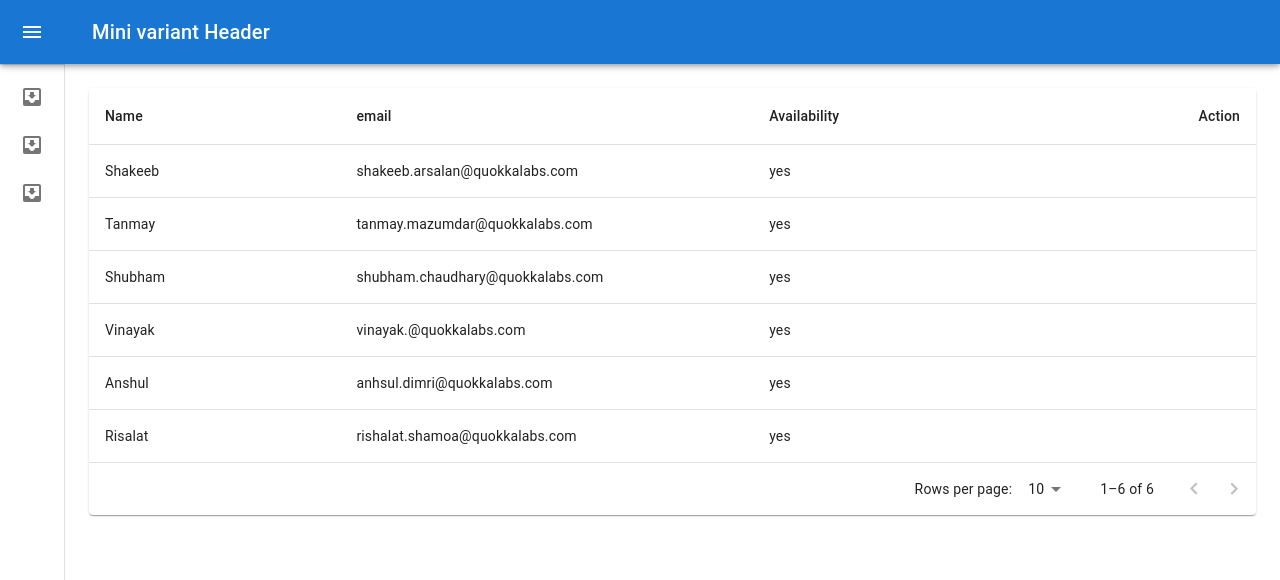
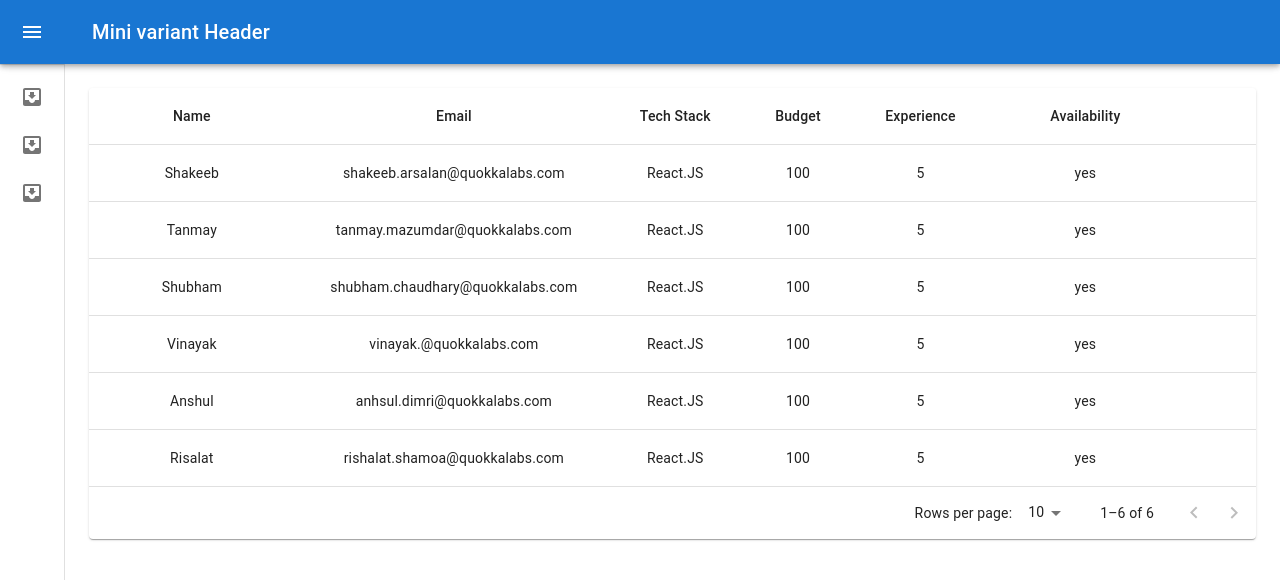
Before and after one commit to tanmaymazumdar19/zerobug-web, a React (Vite) app: page /company/employee/hire in a window 1280 px wide. Shown: the top 580 px of the page. Built offline with nearby package versions, Linux system fonts and the light colour scheme.

Commit message:
(feat): create modal to show details

```diff
--- /dev/null
+++ b/src/components/Reuseable/CustomModal.tsx
@@ -0,0 +1,56 @@
+import { useDispatch, useSelector } from "react-redux";
+import { Box, Modal } from "@mui/material";
+import CloseIcon from "@mui/icons-material/Close";
+import { setShowModal } from "../../redux/slices/modalSlice";
+
+export const batchComponentStyle = {
+  position: "absolute",
+  top: "50%",
+  left: "50%",
+  transform: "translate(-50%, -50%)",
+  backgroundColor: "#f8f8f8",
+  boxShadow: 24,
+  display: "flex",
+  flexDirection: "column",
+  alignItems: "center",
+  justifyContent: "center",
+  borderRadius: "12px",
+  outline: "none",
+  width: "90%",
+  maxWidth: "30rem",
+};
+
+function CustomModal({ children }: any) {
+  const dispatch = useDispatch();
+  const selector = useSelector((store: any) => store);
+
+  const showModal = selector.modalSlice.showModal;
+
+  const handleClose = () => {
+    dispatch(setShowModal(false));
+  };
+
+  return (
+    <Modal
+      open={showModal}
+      onClose={handleClose}
+      aria-labelledby="modal-modal-title"
+      aria-describedby="modal-modal-description"
+    >
+      <Box sx={batchComponentStyle}>
+        <CloseIcon
+          sx={{
+            position: "absolute",
+            top: "12px",
+            right: "12px",
+            cursor: "pointer",
+          }}
+          onClick={handleClose}
+        />
+        {children}
+      </Box>
+    </Modal>
+  );
+}
+
+export default CustomModal;
--- a/src/pages/Company/DoHire/Employee.tsx
+++ b/src/pages/Company/DoHire/Employee.tsx
@@ -1,15 +1,24 @@
-import * as React from "react";
-import Paper from "@mui/material/Paper";
-import Table from "@mui/material/Table";
-import TableBody from "@mui/material/TableBody";
-import TableCell from "@mui/material/TableCell";
-import TableContainer from "@mui/material/TableContainer";
-import TableHead from "@mui/material/TableHead";
-import TablePagination from "@mui/material/TablePagination";
-import TableRow from "@mui/material/TableRow";
+import { useState } from "react";
+import GroupAddIcon from "@mui/icons-material/GroupAdd";
+import {
+  Box,
+  IconButton,
+  Tooltip,
+  Paper,
+  Table,
+  TableBody,
+  TableCell,
+  TableContainer,
+  TableHead,
+  TablePagination,
+  TableRow,
+} from "@mui/material";
+import { setShowModal } from "../../../redux/slices/modalSlice";
+import { useDispatch } from "react-redux";
+import CustomModal from "../../../components/Reuseable/CustomModal";
 
 interface Column {
-  id: "name" | "email" | "tech stack" | "availability" | "action";
+  id: "name" | "email" | "techStack" | "availability" | "budget" | "experience";
   label: string;
   minWidth?: number;
   align?: "right" | "left";
@@ -18,19 +27,14 @@ interface Column {
 
 const columns: readonly Column[] = [
   { id: "name", label: "Name", minWidth: 170 },
-  { id: "email", label: "email", minWidth: 100 },
+  { id: "email", label: "Email", minWidth: 100 },
+  { id: "techStack", label: "Tech Stack", minWidth: 100 },
+  { id: "budget", label: "Budget", minWidth: 100 },
+  { id: "experience", label: "Experience", minWidth: 100 },
   {
     id: "availability",
     label: "Availability",
     minWidth: 170,
-    align: "left",
-    format: (value: number) => value.toLocaleString("en-US"),
-  },
-  {
-    id: "action",
-    label: "Action",
-    minWidth: 170,
-    align: "right",
     format: (value: number) => value.toLocaleString("en-US"),
   },
 ];
@@ -38,29 +42,72 @@ const columns: readonly Column[] = [
 interface Data {
   name: string;
   email: string;
+  techStack: string;
+  budget: number;
+  experience: number;
   availability: "yes" | "no";
 }
 
 function createData(
   name: string,
   email: string,
+  techStack: string,
+  budget: number,
+  experience: number,
   availability: "yes" | "no"
 ): Data {
-  return { name, email, availability };
+  return { name, email, techStack, budget, experience, availability };
 }
 
 const rows = [
-  createData("Shakeeb", "shakeeb.arsalan@quokkalabs.com", "yes"),
-  createData("Tanmay", "tanmay.mazumdar@quokkalabs.com", "yes"),
-  createData("Shubham", "shubham.chaudhary@quokkalabs.com", "yes"),
-  createData("Vinayak", "vinayak.@quokkalabs.com", "yes"),
-  createData("Anshul", "anhsul.dimri@quokkalabs.com", "yes"),
-  createData("Risalat", "rishalat.shamoa@quokkalabs.com", "yes"),
+  createData(
+    "Shakeeb",
+    "shakeeb.arsalan@quokkalabs.com",
+    "React.JS",
+    100,
+    5,
+    "yes"
+  ),
+  createData(
+    "Tanmay",
+    "tanmay.mazumdar@quokkalabs.com",
+    "React.JS",
+    100,
+    5,
+    "yes"
+  ),
+  createData(
+    "Shubham",
+    "shubham.chaudhary@quokkalabs.com",
+    "React.JS",
+    100,
+    5,
+    "yes"
+  ),
+  createData("Vinayak", "vinayak.@quokkalabs.com", "React.JS", 100, 5, "yes"),
+  createData(
+    "Anshul",
+    "anhsul.dimri@quokkalabs.com",
+    "React.JS",
+    100,
+    5,
+    "yes"
+  ),
+  createData(
+    "Risalat",
+    "rishalat.shamoa@quokkalabs.com",
+    "React.JS",
+    100,
+    5,
+    "yes"
+  ),
 ];
 
 export default function StickyHeadTable() {
-  const [page, setPage] = React.useState(0);
-  const [rowsPerPage, setRowsPerPage] = React.useState(10);
+  const dispatch = useDispatch();
+  const [page, setPage] = useState(0);
+  const [rowsPerPage, setRowsPerPage] = useState(10);
+  const [showMoreOptions, setShowMoreOptions] = useState<number | null>(null);
 
   const handleChangePage = (_event: unknown, newPage: number) => {
     setPage(newPage);
@@ -73,7 +120,10 @@ export default function StickyHeadTable() {
     setPage(0);
   };
 
+  const handleRowClick = () => dispatch(setShowModal(true));
+
   return (
+    <>
       <Paper sx={{ width: "100%", overflow: "hidden" }}>
         <TableContainer>
           <Table stickyHeader aria-label="sticky table">
@@ -82,30 +132,62 @@ export default function StickyHeadTable() {
                 {columns.map((column) => (
                   <TableCell
                     key={column.id}
-                  align={column.align}
+                    align="center"
                     style={{ minWidth: column.minWidth }}
                   >
                     {column.label}
                   </TableCell>
                 ))}
+                <TableCell></TableCell>
               </TableRow>
             </TableHead>
             <TableBody>
               {rows
                 .slice(page * rowsPerPage, page * rowsPerPage + rowsPerPage)
-              .map((row: any) => {
+                .map((row: any, index: number) => {
                   return (
-                  <TableRow hover role="checkbox" tabIndex={-1} key={row.email}>
+                    <TableRow
+                      hover
+                      tabIndex={-1}
+                      key={row.email}
+                      onMouseEnter={() => setShowMoreOptions(index)}
+                      onMouseLeave={() => setShowMoreOptions(null)}
+                      onClick={handleRowClick}
+                      sx={{ cursor: "pointer" }}
+                    >
                       {columns.map((column) => {
                         const value = row[column.id];
                         return (
-                        <TableCell key={column.id} align={column.align}>
+                          <TableCell
+                            key={column.id}
+                            align="center"
+                            sx={{ padding: 1 }}
+                          >
                             {column.format && typeof value === "number"
                               ? column.format(value)
                               : value}
                           </TableCell>
                         );
                       })}
+                      <TableCell
+                        align="left"
+                        sx={{
+                          padding: 1,
+                        }}
+                      >
+                        <Box
+                          sx={{
+                            visibility:
+                              showMoreOptions === index ? "visible" : "hidden",
+                          }}
+                        >
+                          <Tooltip title="Request to hire">
+                            <IconButton>
+                              <GroupAddIcon />
+                            </IconButton>
+                          </Tooltip>
+                        </Box>
+                      </TableCell>
                     </TableRow>
                   );
                 })}
@@ -122,5 +204,14 @@ export default function StickyHeadTable() {
           onRowsPerPageChange={handleChangeRowsPerPage}
         />
       </Paper>
+
+      <CustomModal>
+        hello
+        <br />
+        <br />
+        <br />
+        world
+      </CustomModal>
+    </>
   );
 }
--- a/src/redux/rootReducer/rootReducer.ts
+++ b/src/redux/rootReducer/rootReducer.ts
@@ -1,11 +1,13 @@
-import { combineReducers } from '@reduxjs/toolkit'
+import { combineReducers } from "@reduxjs/toolkit";
 
-import { api } from '../api/api'
-import authSlice from '../slices/authSlice'
+import { api } from "../api/api";
+import authSlice from "../slices/authSlice";
+import modalSlice from "../slices/modalSlice";
 
 const rootReducer = combineReducers({
-  authSlice: authSlice,
+  authSlice,
+  modalSlice,
   [api.reducerPath]: api.reducer,
-})
+});
 
-export default rootReducer
+export default rootReducer;
--- /dev/null
+++ b/src/redux/slices/modalSlice.ts
@@ -0,0 +1,19 @@
+import type { Slice } from "@reduxjs/toolkit";
+import { createSlice } from "@reduxjs/toolkit";
+
+const initialState = {
+  showModal: false,
+};
+
+const modalSlice: Slice = createSlice({
+  name: "modalReducer",
+  initialState,
+  reducers: {
+    setShowModal: (state, { payload }) => {
+      state.showModal = payload;
+    },
+  },
+});
+
+export const { setShowModal } = modalSlice.actions;
+export default modalSlice.reducer;
```
Lines whose indentation alone changed are shown as unchanged.
